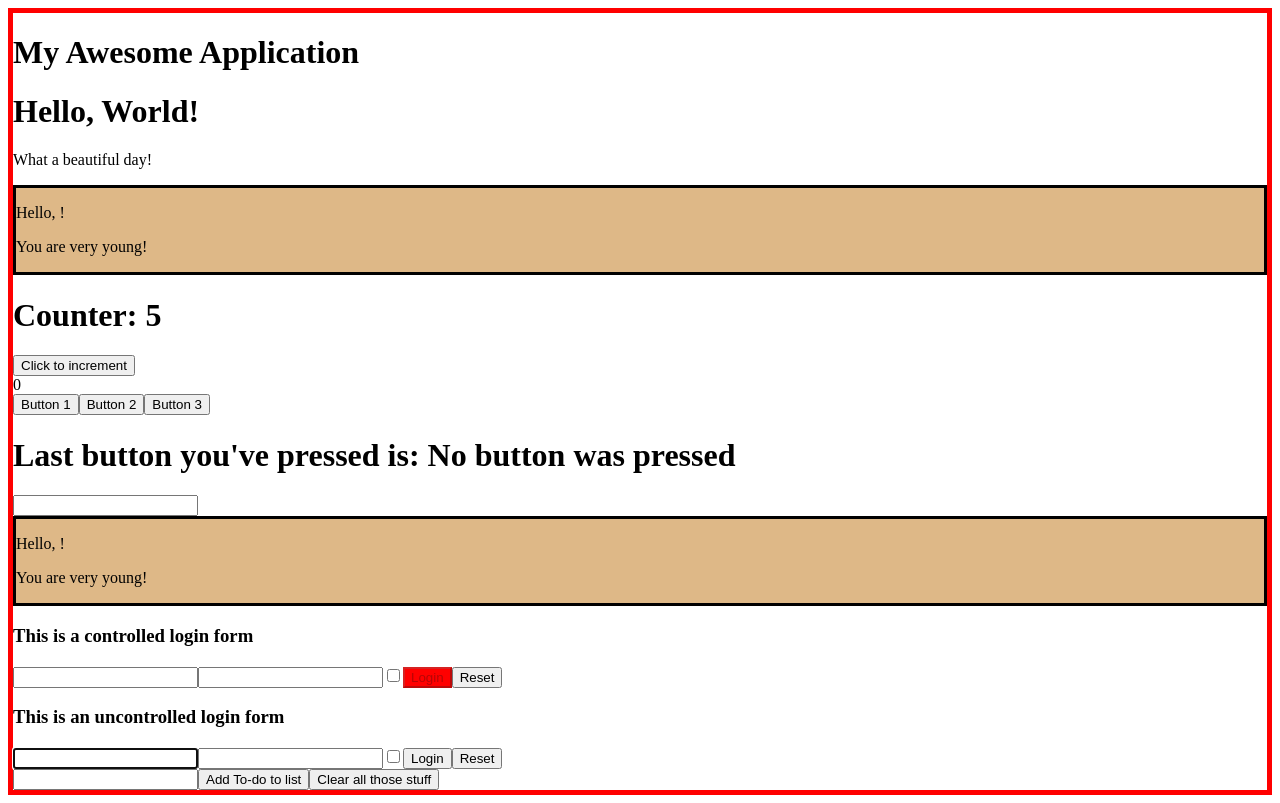
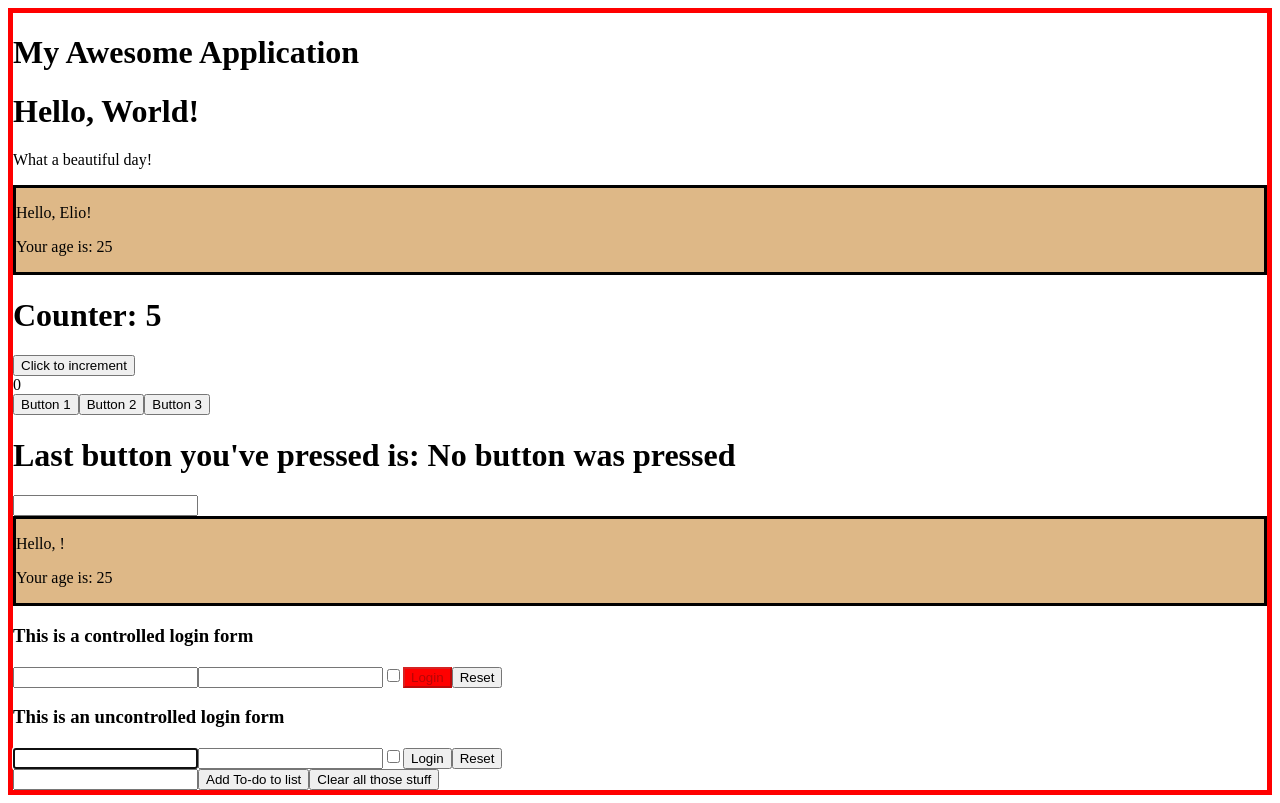
Before and after one commit to pincopops/react-exercises, a React (Create React App) app: page / in a window 1280 px wide. Built offline with nearby package versions, Linux system fonts and the light colour scheme.

Commit message:
Completamento function-components-01.

```diff
--- a/src/App.js
+++ b/src/App.js
@@ -31,7 +31,7 @@ export class App extends React.Component {
         return <div>
             <Container title="My Awesome Application">
                 <Hello />
-                <Welcome />
+                <Welcome username="Elio"/>
                 <Counter initialStateValue={0} incrementedBy={1} updateTime={1000} />
                 <ClickCounter />
                 <ClickTracker />
--- a/src/Welcome.js
+++ b/src/Welcome.js
@@ -1,19 +1,26 @@
 import React from "react";
 import { Age } from "./Age";
 
+export function Welcome ({username = "world"}, {age = 25}){
 
-export class Welcome extends React.Component{
+    return <div className="welcome">
+                 <p>Hello, {username}!</p>
+                 <Age age= {age}/>
+            </div>
+}
 
-    render(){
+// export class Welcome extends React.Component{
 
-         //if(this.props.name === 'John' && this.props.age <65){
-            return <div className="welcome">
-                <p>Hello, {this.props.username}!</p>
-                <Age age={this.props.age}/>
-            </div>
-        // }
-        // else{
-        //     return 'Hello, User!';
-        // }
-    }
-}
+//     render(){
+
+//          //if(this.props.name === 'John' && this.props.age <65){
+//             return <div className="welcome">
+//                 <p>Hello, {this.props.username}!</p>
+//                 <Age age={this.props.age}/>
+//             </div>
+//         // }
+//         // else{
+//         //     return 'Hello, User!';
+//         // }
+//     }
+// }
```
